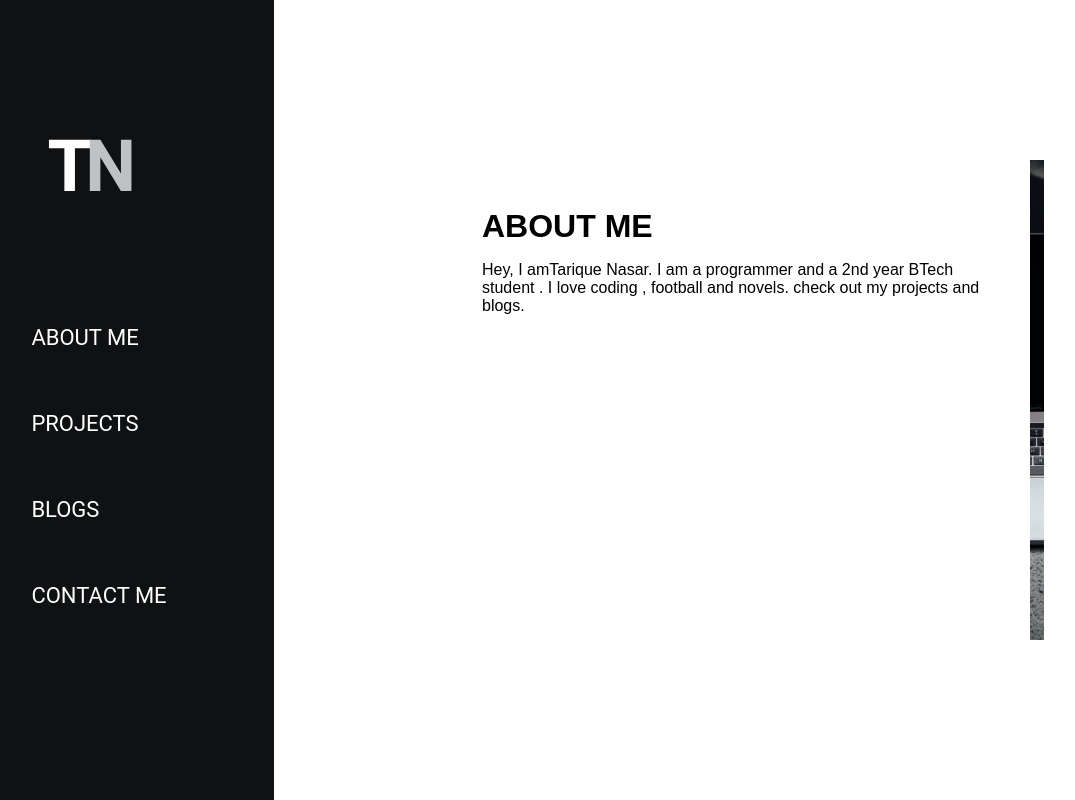
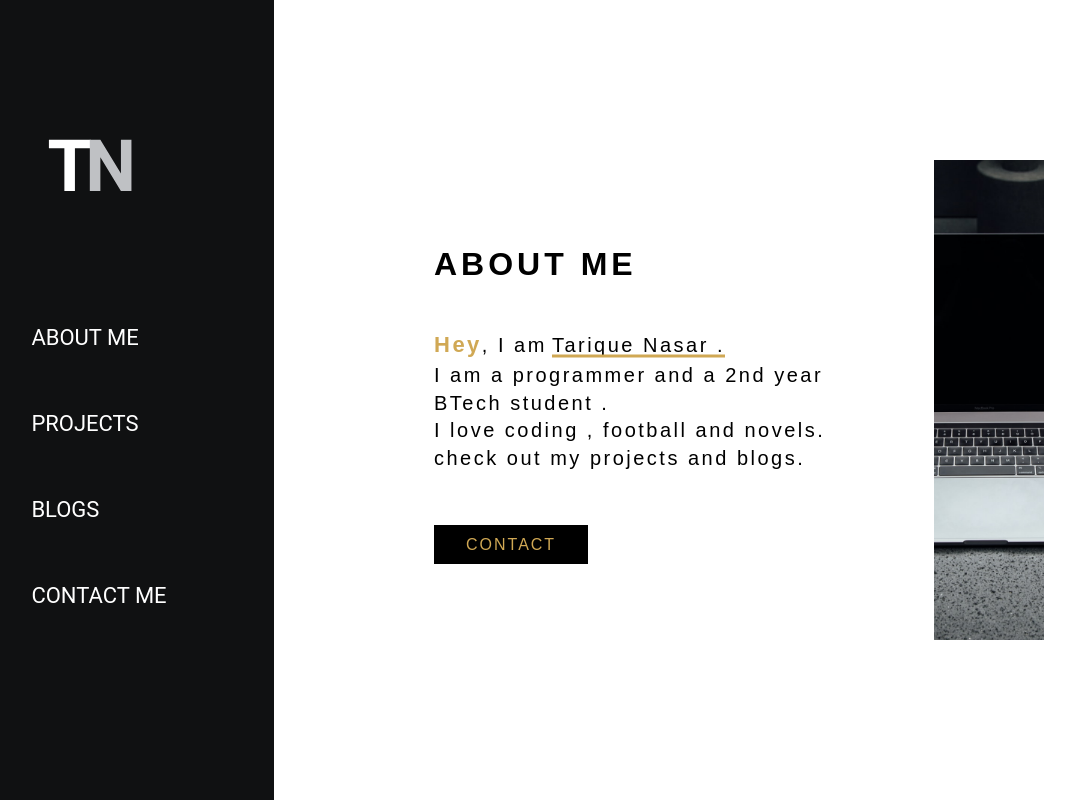
Before and after one commit to NasarTarique/portfolio-blog, a React app in the folder frontend/: page / in a window 1280 px wide. Shown: the whole page, without its empty margins (76-1151 px from the left). Built offline with nearby package versions, Linux system fonts and the light colour scheme; the HTML template or start-up script is replaced by a standard one.

Commit message:
about ui

```diff
--- a/frontend/src/components/About.js
+++ b/frontend/src/components/About.js
@@ -4,19 +4,23 @@ import "./styles/about.css";
 
 function About() {
   return (
-		  <div className="about-container">
+    <div className="about-container">
       <div className="about">
         <h1 className="about-header"> ABOUT ME</h1>
         <p>
           <span id="span-hey">Hey</span>, I am
-          <span className="about-name">Tarique Nasar</span>. I am a programmer
-          and a 2nd year BTech student . I love coding , football and novels.
-          check out my projects and blogs.
+          <div className="about-name">
+
+				  <span>  Tarique Nasar .</span>
+          </div>
+				<br />I am a programmer and a 2nd year <br/>BTech student .<br /> I love
+				coding , football and novels. <br/> check out my projects and blogs.
         </p>
+			  <a href="/contact">CONTACT</a>
       </div>
       <div className="about-img">
-			  <img src="/static/frontend/laptop-portfolio.jpg" alt="" />
-	  </div>
+        <img src="/static/frontend/laptop-portfolio.jpg" alt="" />
+      </div>
     </div>
   );
 }
--- a/frontend/src/components/styles/about.css
+++ b/frontend/src/components/styles/about.css
@@ -1,23 +1,58 @@
-.about-container{
-		font-family:"Poppins",sans-serif;
-		padding:10rem;
-		width:100%;
-		height:100%;
-		display:flex;
+.about-container {
+  font-family: "Poppins", sans-serif;
+  padding: 10rem;
+  width: 100%;
+  height: 100%;
+  display: flex;
 }
-.about-img{
-		width:50%;
+.about-img {
+  width: 50%;
 }
-.about{
-		padding:3rem;
+.about {
+		margin:auto;
 }
-.about > p{
-		padding-top:1rem;
-		width:500px;
+.about-header{
+		letter-spacing:4px;
+		padding-bottom:2rem;
+}
+#span-hey {
+  font-size: 22px;
+  font-weight: bolder;
+  color: #d0a854;
+}
+.about > p {
+  font-size: 20px;
+  padding-top: 1rem;
+  width: 500px;
+  line-height: 137%;
+  letter-spacing: 2.5px;
+  padding-bottom:4rem;
+}
+.about-name {
+  padding-left: 0.25em;
+  display: inline-block;
+}
+.about-name > span:after {
+  transform: translateY(-150%);
+  content: "";
+  display: block;
+  background: #d0a854 0.5rem 2rem;
+  width: 100%;
+  height: 3px;
 }
 
-.about-img  > img{
-		height: 100%;
-		width:100%;
-		object-fit:cover;
+.about > a{
+		text-decoration:none;
+		color:#d0a854;
+		padding: 0.7rem 2rem 0.7rem 2rem  ;
+		letter-spacing:2px;
+		background-color:black;
 }
+.about>a:hover{
+	color:white;
+}
+.about-img > img {
+  height: 100%;
+  width: 100%;
+  object-fit: cover;
+}
```
Also changed, not shown: frontend/static/frontend/main.js, 1 other file (tests, documents, lock files or other folders).
